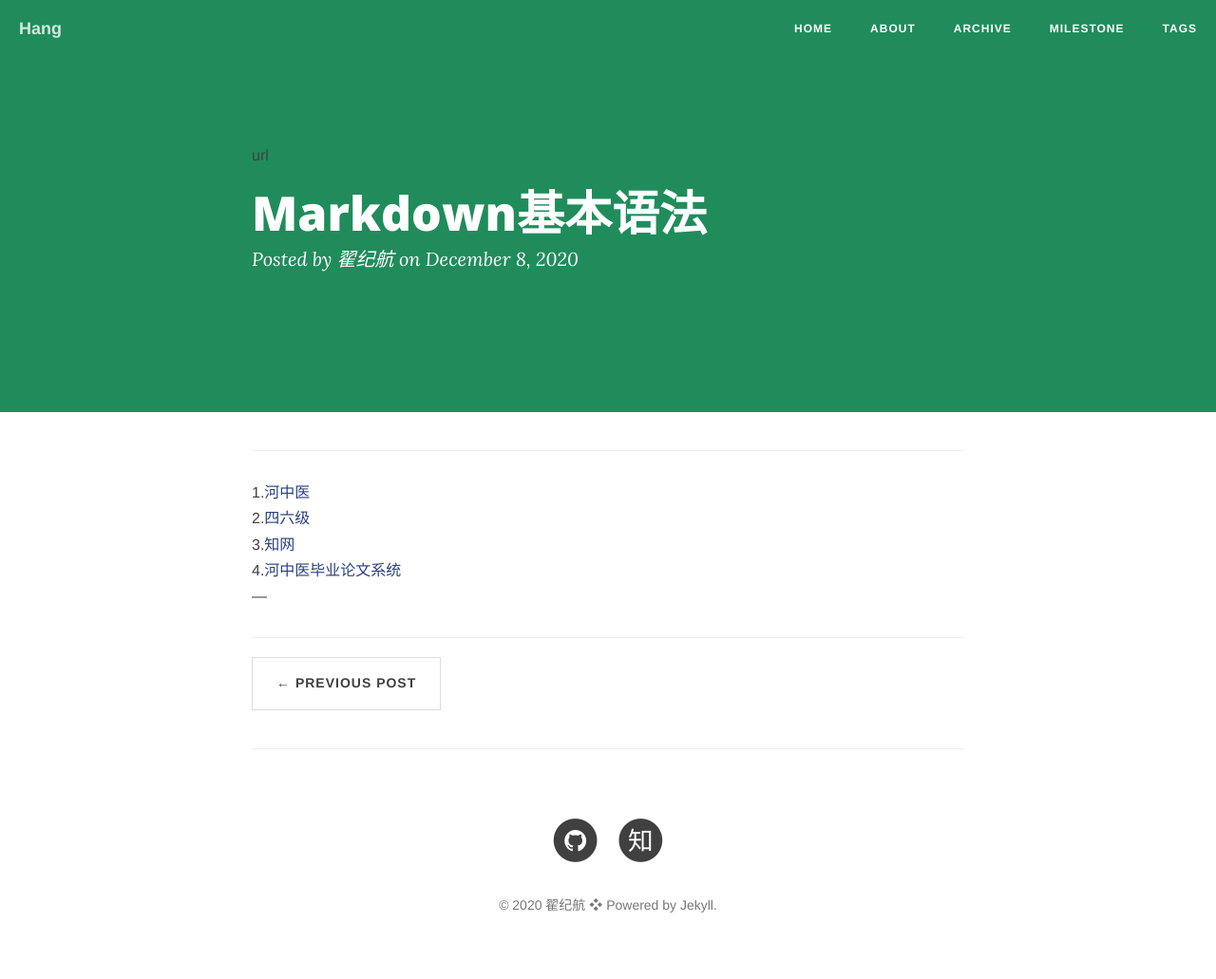
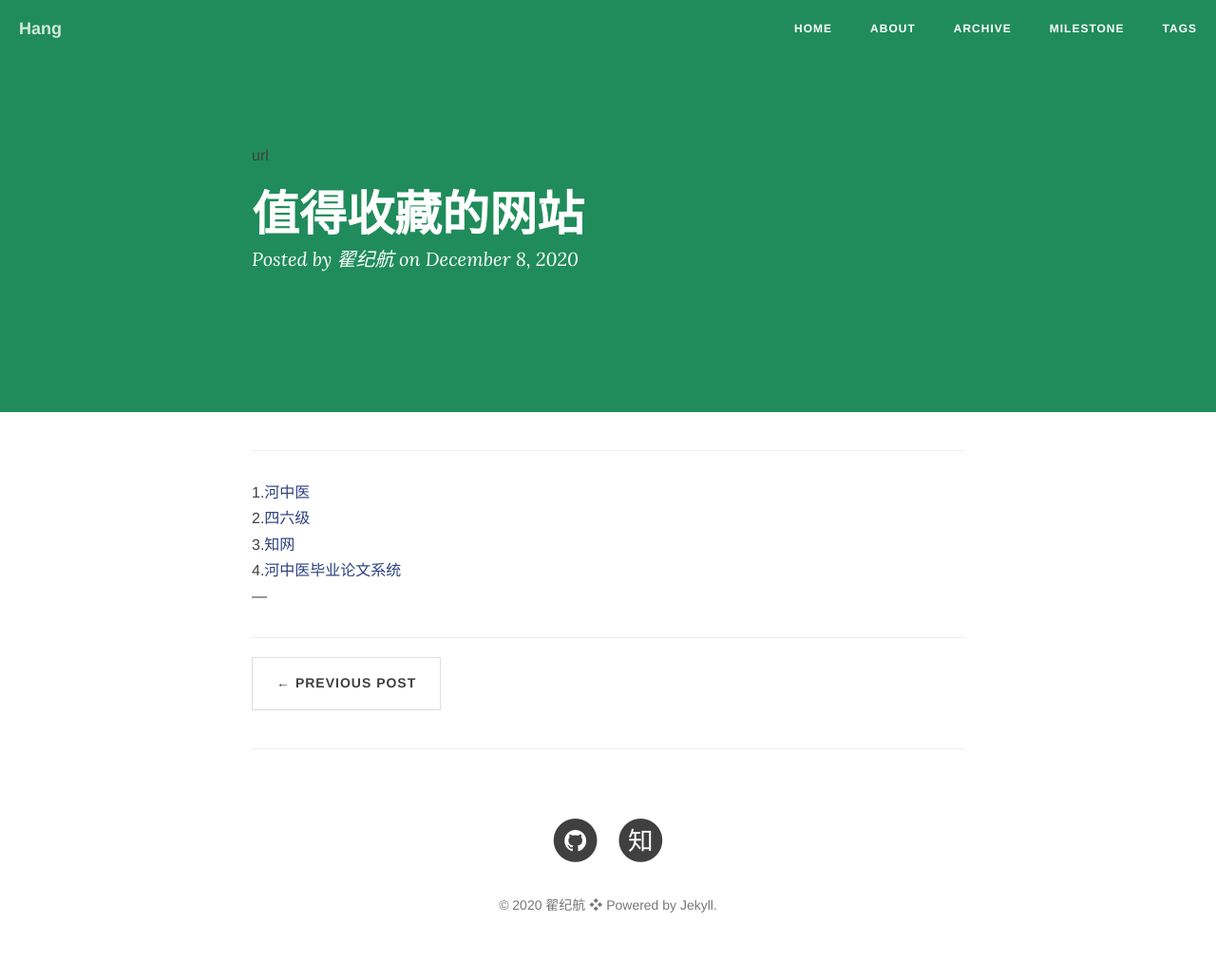
Before and after one commit to hang921727/hang.github.io, a Jekyll site: the page built from _posts/2020-12-08-第四篇.md, in a window 1280 px wide. Shown: the whole page at 95% size. Built offline with Jekyll 4.4.1, drawn with Linux system fonts in a browser that asks for light colours; nearby versions of some CDN libraries; comment, search, counter and statistics services are not loaded.

Commit message:
Update 2020-12-08-第四篇.md

```diff
--- a/_posts/2020-12-08-第四篇.md
+++ b/_posts/2020-12-08-第四篇.md
@@ -1,10 +1,10 @@
 ---
 layout: post
-title: Markdown基本语法
+title: 值得收藏的网站
 date: 2020-12-08
 categories: blog
 tags: [url]
-description: 个人常用网站持续更新
+description: 网站、持续更新
 ---
 
 ---
```
